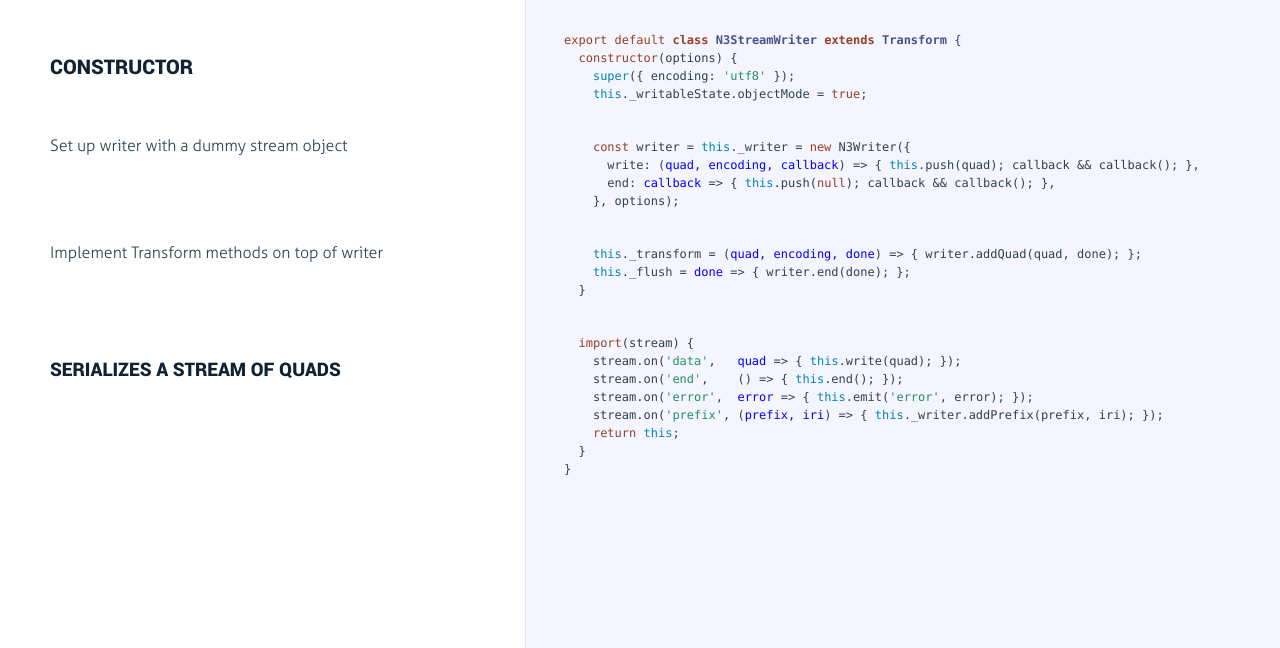
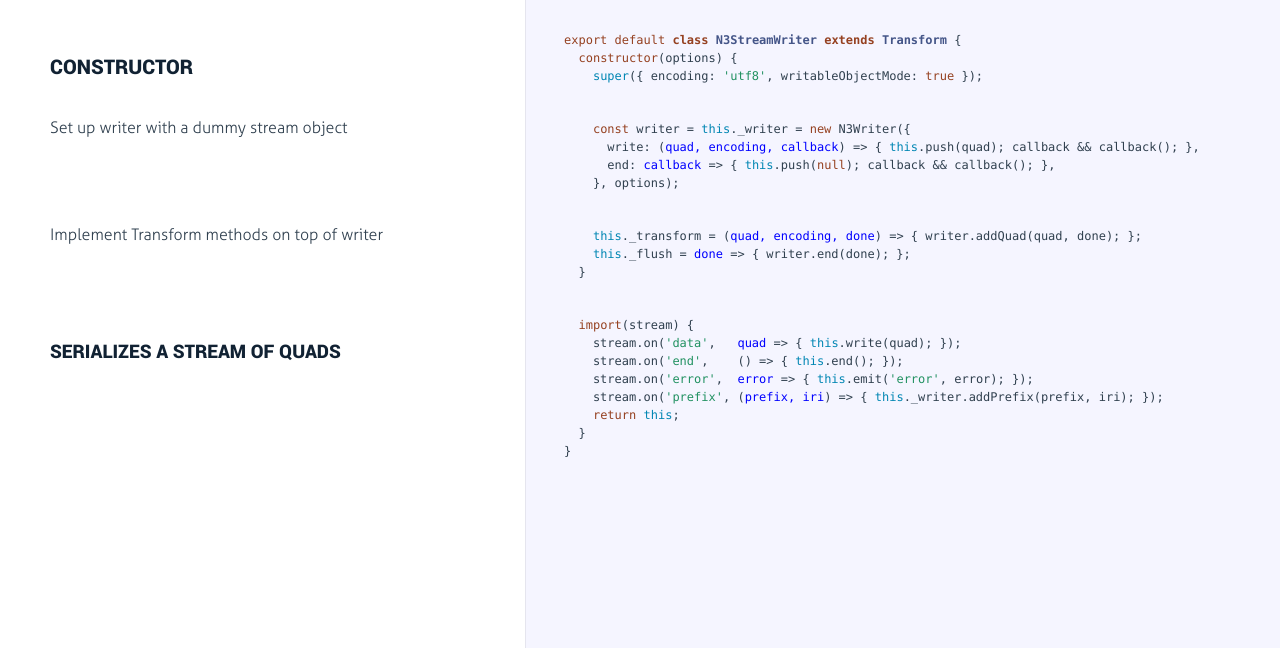
Before and after one commit to rdfjs/N3.js, a plain HTML site: page docs/N3StreamWriter.html in a window 1280 px wide. Shown: the part 152-800 px from the top of the page. Drawn offline with Linux system fonts and the light colour scheme.

Commit message:
deploy: 8e13cd6edbb60c6b06006f0f9cb3814575110313

```diff
--- a/docs/N3StreamWriter.html
+++ b/docs/N3StreamWriter.html
@@ -112,8 +112,7 @@
 
             <div class="content"><div class='highlight'><pre><span class="hljs-keyword">export</span> <span class="hljs-keyword">default</span> <span class="hljs-class"><span class="hljs-keyword">class</span> <span class="hljs-title">N3StreamWriter</span> <span class="hljs-keyword">extends</span> <span class="hljs-title">Transform</span> </span>{
   <span class="hljs-keyword">constructor</span>(options) {
-    <span class="hljs-built_in">super</span>({ <span class="hljs-attr">encoding</span>: <span class="hljs-string">&#x27;utf8&#x27;</span> });
-    <span class="hljs-built_in">this</span>._writableState.objectMode = <span class="hljs-literal">true</span>;</pre></div></div>
+    <span class="hljs-built_in">super</span>({ <span class="hljs-attr">encoding</span>: <span class="hljs-string">&#x27;utf8&#x27;</span>, <span class="hljs-attr">writableObjectMode</span>: <span class="hljs-literal">true</span> });</pre></div></div>
 
         </li>
 
```
